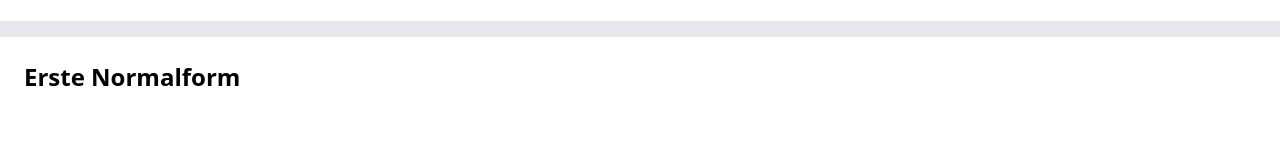
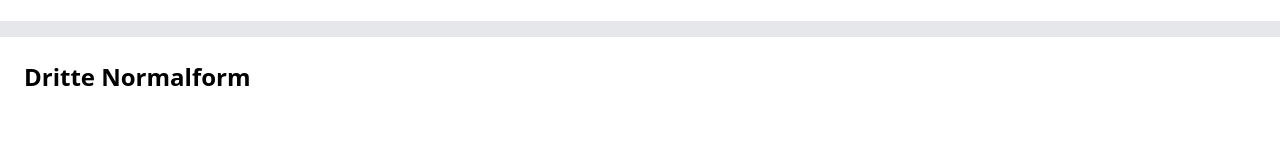
Before and after one commit to orca-nrw/nf-trainer, a React (Create React App) app: page /#/tasks/1/checkThirdNormalForm in a window 1280 px wide. Shown: the part 227-372 px from the top of the page. Built offline with nearby package versions, Linux system fonts and the light colour scheme.

Commit message:
Fixed title

```diff
--- a/src/Pages/CheckThirdNormalForm.tsx
+++ b/src/Pages/CheckThirdNormalForm.tsx
@@ -37,7 +37,7 @@ export default function CheckThirdNormalForm () {
 
   return (
     <div className="space-y-4">
-      <TrainerHeader>Erste Normalform</TrainerHeader>
+      <TrainerHeader>Dritte Normalform</TrainerHeader>
       <TrainerTaskDescription>{task.description}</TrainerTaskDescription>
       <TableGrid gridData={task.secondFormTableData} />
       <TrainerSubtaskDescription>Befindet sich die Tabelle nun bereits in der dritten Normalform?</TrainerSubtaskDescription>
```
